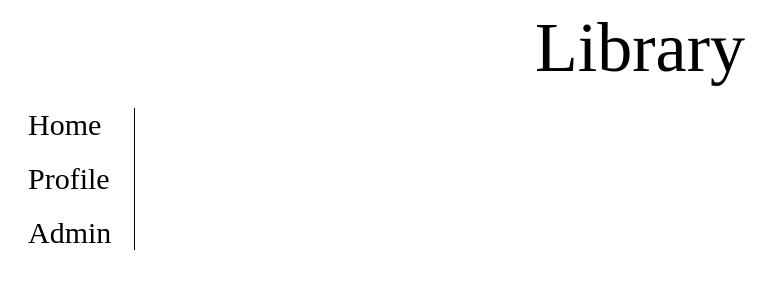
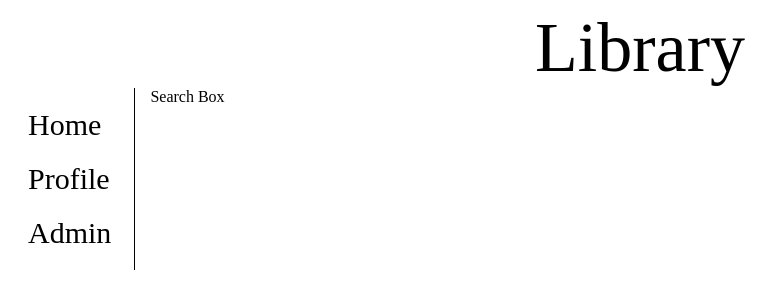
Before and after one commit to PraveenMathew92/library-component, a React app: page / in a window 1280 px wide. Shown: the top 300 px of the page, without its empty margins (0-777 px from the left). Built offline with nearby package versions, Linux system fonts and the light colour scheme.

Commit message:
create teh home page

```diff
--- a/src/components/App.js
+++ b/src/components/App.js
@@ -1,6 +1,7 @@
 import React, { Component } from 'react';
 import LeftNav from './LeftNav';
 import TitleBar from './TitleBar';
+import HomePage from './HomePage';
 
 class App extends Component {
   render() {
@@ -8,6 +9,7 @@ class App extends Component {
       <div className="App">
         <TitleBar />
         <LeftNav />
+        <HomePage />
       </div>
     );
   }
--- /dev/null
+++ b/src/components/HomePage.js
@@ -0,0 +1,9 @@
+import React from 'react';
+
+const HomePage = () => (
+    <div>
+        Search Box
+    </div>
+);
+
+export default HomePage;
--- a/src/css/LeftNav.css
+++ b/src/css/LeftNav.css
@@ -1,6 +1,8 @@
 .leftNav {
     font-size: 30px;
     width: 10%;
+    margin-right: 15px;
+    float: left;
     border-right: solid black 1px;
 }
 
```
